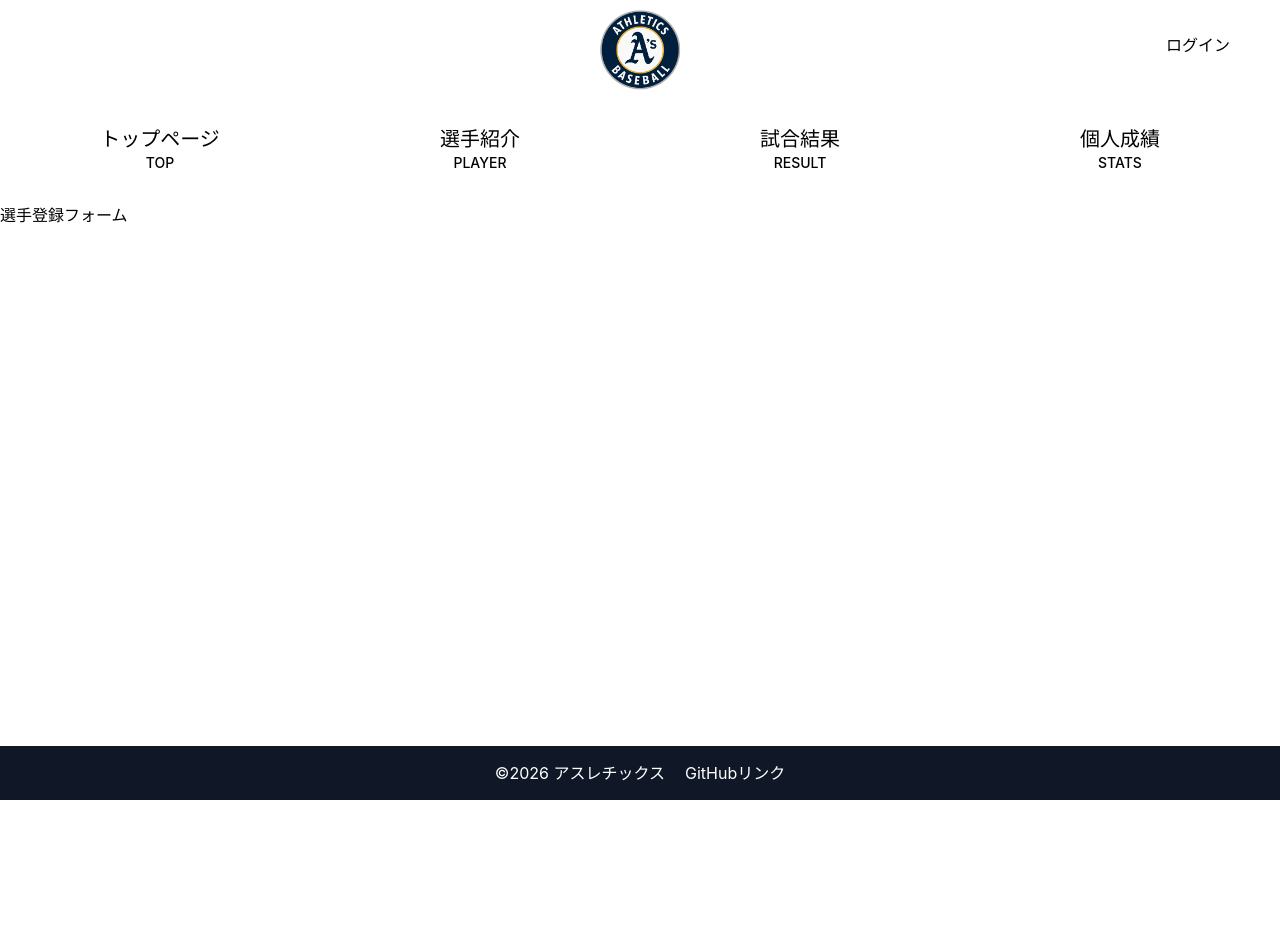
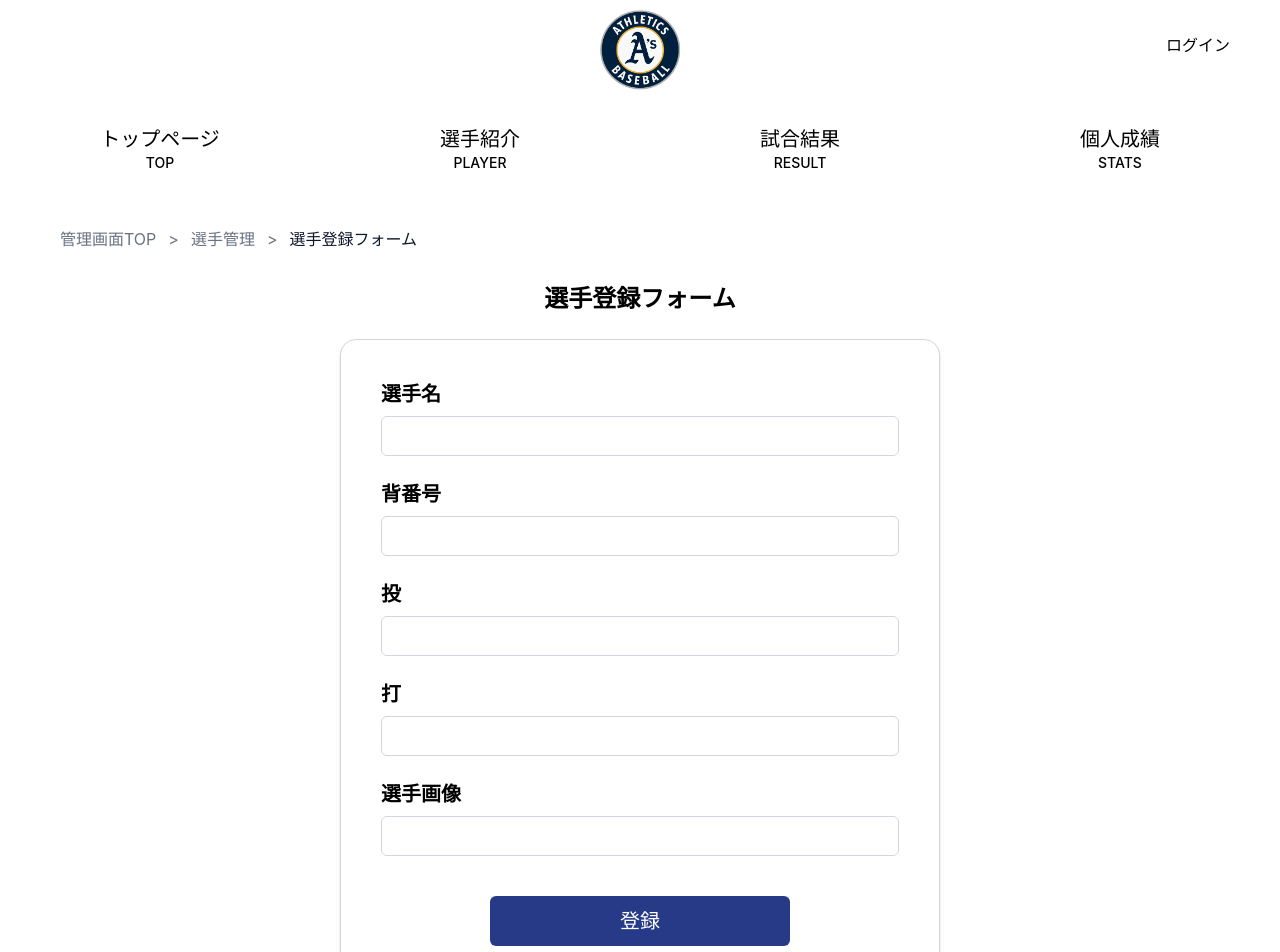
Before and after one commit to hibiki0324-gif/Athletics, a React (Vite) app in the folder frontend/: page /admin/players-register in a window 1280 px wide. Shown: the top 952 px of the page. Before the commit the page ends 800 px from the top, so only its background shows below. Built offline with nearby package versions, Linux system fonts and the light colour scheme.

Commit message:
feature:選手登録フォームUI・POST機能作成

```diff
--- a/frontend/src/components/admin/players/PlayerRegisterForm.tsx
+++ b/frontend/src/components/admin/players/PlayerRegisterForm.tsx
@@ -1,10 +1,117 @@
+import { Link } from "react-router-dom";
 
-function PlayerRegisterForm(){
+type PlayerRegisterFormProps ={
+    onSubmit:(e: React.SubmitEvent<HTMLFormElement>)=> void;
+    inputName:string,
+    setInputName:(value:string)=>void,
+    inputNumber:string,
+    setInputNumber:(value:string)=>void,
+    inputThrowing:string,
+    setInputThrowing:(value:string)=>void,
+    inputBatting:string,
+    setInputBatting:(value:string)=>void,
+    inputImage:string | null,
+    setInputImage:(value:string | null)=>void,
+};
+
+function PlayerRegisterForm({
+        onSubmit,
+        inputName,
+        setInputName,
+        inputNumber,
+        setInputNumber,
+        inputThrowing,
+        setInputThrowing,
+        inputBatting,
+        setInputBatting,
+        inputImage,
+        setInputImage
+    }:PlayerRegisterFormProps){
 
     return(
-        <>
-            <h1>選手登録フォーム</h1>
-        </>
+        <div className="flex flex-col gap-8 py-6 px-15">
+            <div className="flex items-center gap-3 text-base text-gray-500">
+                <Link to="/" className="hover:underline">管理画面TOP</Link>
+                <span>&gt;</span>
+                <Link to="/players" className="hover:underline">選手管理</Link>
+                <span>&gt;</span>
+                <span className="text-slate-900 font-medium">選手登録フォーム</span>
+            </div>
+
+            <div className="w-full max-w-[600px] mx-auto">
+                <h1 className="font-bold text-2xl text-center mb-6">選手登録フォーム</h1>
+                <div className="bg-white rounded-2xl shadow-md p-10 border border-gray-300 my-6">
+                    <form
+                        className="flex flex-col gap-6"
+                        onSubmit={onSubmit}
+                    >
+                        <div className="flex flex-col gap-2">
+                            <label className="text-xl font-bold" htmlFor="name">選手名</label>
+                            <input
+                                className="w-full h-10 px-3 border border-gray-300 rounded-md"
+                                type="text"
+                                id="name"
+                                name="name"
+                                onChange={(e)=>setInputName(e.target.value)}
+                                value={inputName}
+                            />
+                        </div>
+                        <div className="flex flex-col gap-2">
+                            <label className="text-xl font-bold" htmlFor="uniform_number">背番号</label>
+                            <input
+                                className="w-full h-10 px-3 border border-gray-300 rounded-md"
+                                type="number"
+                                id="uniform_number"
+                                name="uniform_number"
+                                onChange={(e)=>setInputNumber(e.target.value)}
+                                value={inputNumber}
+                            />
+                        </div>
+                        <div className="flex flex-col gap-2">
+                            <label className="text-xl font-bold" htmlFor="throwing_hand">投</label>
+                            <input
+                                className="w-full h-10 px-3 border border-gray-300 rounded-md"
+                                type="text"
+                                id="throwing_hand"
+                                name="throwing_hand"
+                                onChange={(e)=>setInputThrowing(e.target.value)}
+                                value={inputThrowing}
+                            />
+                        </div>
+                        <div className="flex flex-col gap-2">
+                            <label className="text-xl font-bold" htmlFor="batting_hand">打</label>
+                            <input
+                                className="w-full h-10 px-3 border border-gray-300 rounded-md"
+                                type="text"
+                                id="batting_hand"
+                                name="batting_hand"
+                                onChange={(e)=>setInputBatting(e.target.value)}
+                                value={inputBatting}
+                            />
+                        </div>
+                        <div className="flex flex-col gap-2">
+                            <label className="text-xl font-bold" htmlFor="profile_image">選手画像</label>
+                            <input
+                                className="w-full h-10 px-3 border border-gray-300 rounded-md"
+                                type="text"
+                                id="profile_image"
+                                name="profile_image"
+                                onChange={(e)=>setInputImage(e.target.value)}
+                                value={inputImage ?? ""}
+                            />
+                        </div>
+                        <div className="flex justify-center pt-4">
+                            <button
+                                className="w-[300px] h-[50px] text-xl text-white bg-[#263A87] rounded-md hover:opacity-90"
+                                type="submit"
+                            >
+                                登録
+                            </button>
+                        </div>
+                    </form>
+                </div>
+            </div>
+        </div>
     )
 };
 
--- a/frontend/src/pages/admin/PlayerRegister.tsx
+++ b/frontend/src/pages/admin/PlayerRegister.tsx
@@ -1,10 +1,64 @@
+import { useState } from "react";
 import PlayerRegisterForm from "../../components/admin/players/PlayerRegisterForm";
 
 
-function PlayerRegister(){
+function PlayerRegister() {
 
-    return(
-        <PlayerRegisterForm />
+    const [inputName, setInputName] = useState<string>("");
+    const [inputNumber, setInputNumber] = useState<string>("");
+    const [inputThrowing, setInputThrowing] = useState<string>("");
+    const [inputBatting, setInputBatting] = useState<string>("");
+    const [inputImage, setInputImage] = useState<string | null>(null);
+
+    const handleSubmit = (e: React.SubmitEvent<HTMLFormElement>) => {
+        e.preventDefault();
+
+        const playerData = {
+            name: inputName,
+            uniform_number: Number(inputNumber),
+            throwing_hand: inputThrowing,
+            batting_hand: inputBatting,
+            profile_image: inputImage || null,
+        }
+
+        const postPlayer = async () => {
+            try {
+                const request = await fetch("http://localhost:8000/players", {
+                    method: "POST",
+                    headers: { "Content-Type": "application/json" },
+                    body: JSON.stringify(playerData),
+                })
+
+                if (!request.ok) {
+                    const errorData = await request.json();
+                    throw new Error(errorData.detail);
+                }
+
+                alert("登録完了");
+                setInputName("");
+                setInputNumber("");
+                setInputThrowing("");
+                setInputBatting("");
+                setInputImage(null);
+
+            }
+            catch (error) {
+                alert(error);
+            }
+        }
+        postPlayer();
+    }
+
+
+    return (
+        <PlayerRegisterForm
+            onSubmit={handleSubmit}
+            inputName={inputName} setInputName={setInputName}
+            inputNumber={inputNumber} setInputNumber={setInputNumber}
+            inputThrowing={inputThrowing} setInputThrowing={setInputThrowing}
+            inputBatting={inputBatting} setInputBatting={setInputBatting}
+            inputImage={inputImage} setInputImage={setInputImage}
+        />
     )
 };
 
```
